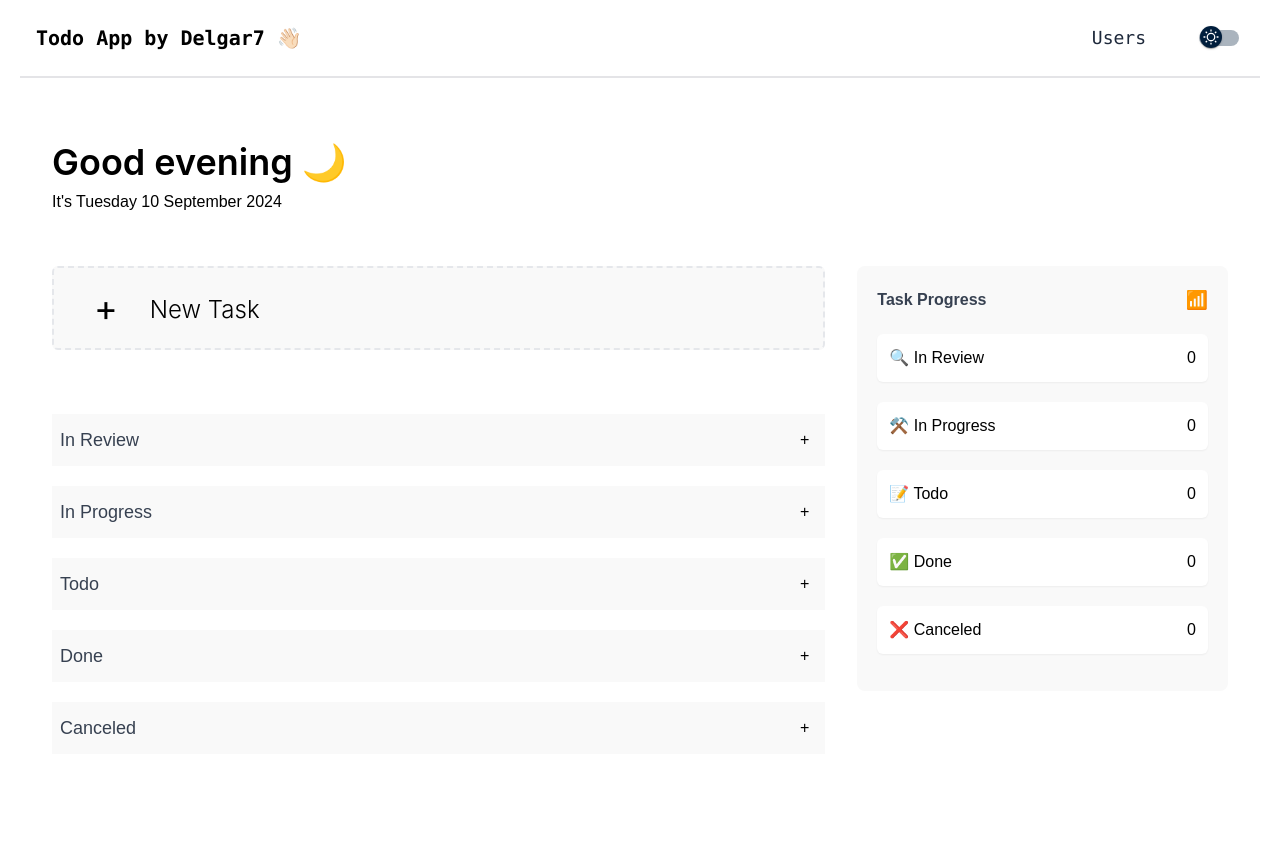
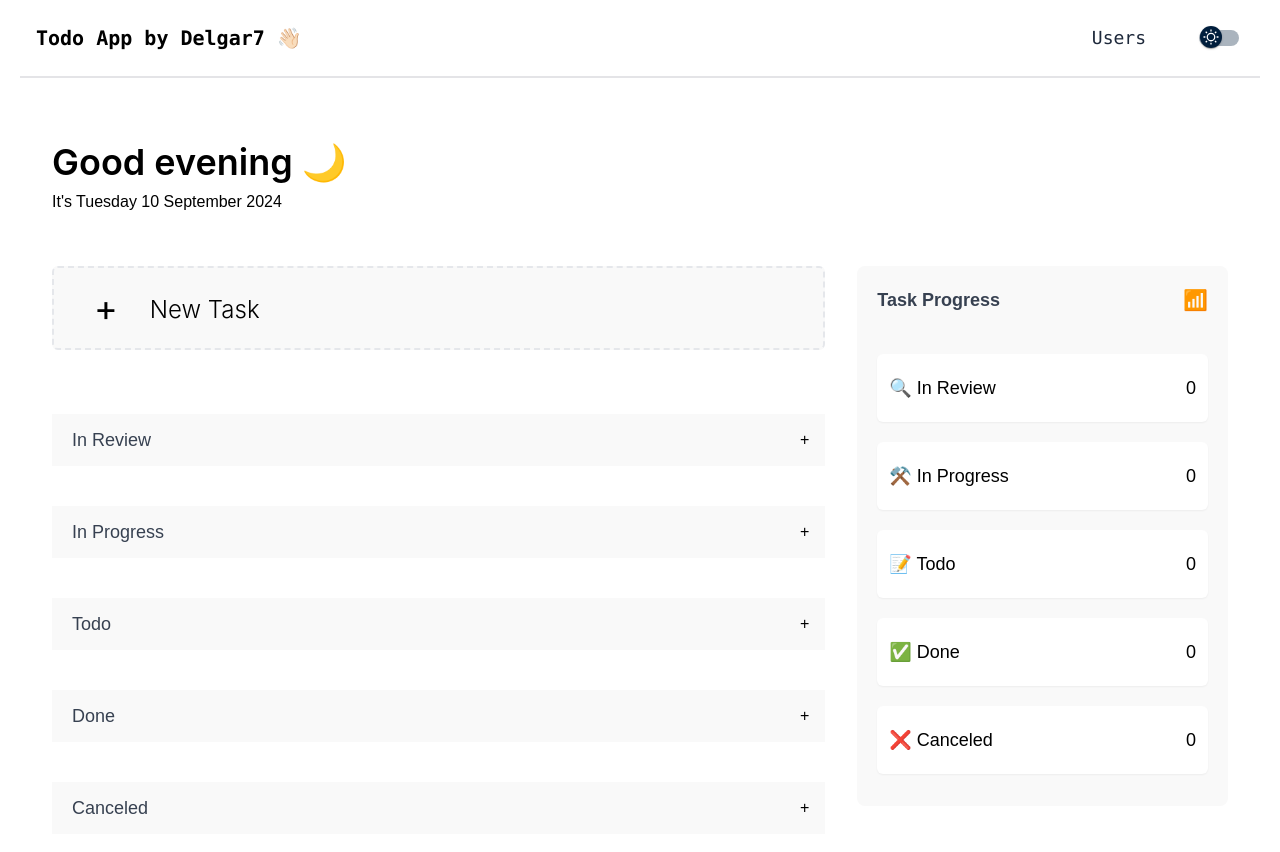
Before and after one commit to delgar7/prioritizr, a React (Vite) app: page / in a window 1280 px wide. Shown: the top 852 px of the page. Before the commit the page ends 806 px from the top, so only its background shows below. Built offline with nearby package versions, Linux system fonts and the light colour scheme.

Commit message:
Utility style changes

```diff
--- a/src/components/TodoCategoryRow.tsx
+++ b/src/components/TodoCategoryRow.tsx
@@ -117,8 +117,8 @@ const TodoCategoryRow: React.FC<TodoCategoryRowProps> = ({
 
                 return (
                     <div key={category} className="category--item">
-                        <div className="flex items-center justify-between w-full px-2 py-3 bg-primary dark:bg-slate-800 dark:text-gray-400">
-                            <h2 className="text-lg font-light text-gray-700">
+                        <div className="flex items-center justify-between w-full px-2 py-3 mb-5 bg-primary dark:bg-slate-800 dark:text-gray-400">
+                            <h2 className="pl-3 text-lg font-light text-gray-700">
                                 {category}
                             </h2>
                             <button className="py-0.5 px-2" onClick={handleAdd}>
--- a/src/pages/Home.tsx
+++ b/src/pages/Home.tsx
@@ -64,18 +64,18 @@ function Home() {
                     />
                 </div>
                 {/* Right Side - Takes up 30% on medium screens and above */}
-                <div className="p-5 rounded-lg bg-primary max-h-[425px] overflow-hidden">
-                    <h2 className="flex items-center justify-between pb-5">
-                        <span className="font-semibold text-gray-700">
+                <div className="p-5 rounded-lg bg-primary max-h-[540px] overflow-hidden">
+                    <h2 className="flex items-center justify-between pb-10">
+                        <span className="text-lg font-semibold text-gray-700">
                             Task Progress
                         </span>
-                        <span className="text-lg">📶</span>
+                        <span className="text-xl">📶</span>
                     </h2>
                     <ul className="space-y-5">
                         {categories.map((category) => (
                             <li
                                 key={category}
-                                className="flex items-center justify-between p-3 bg-white rounded-md shadow-sm"
+                                className="flex items-center justify-between p-3 py-5 text-lg bg-white rounded-md shadow-sm"
                             >
                                 <span>
                                     {categoryEmojis[category]} {category}
```
